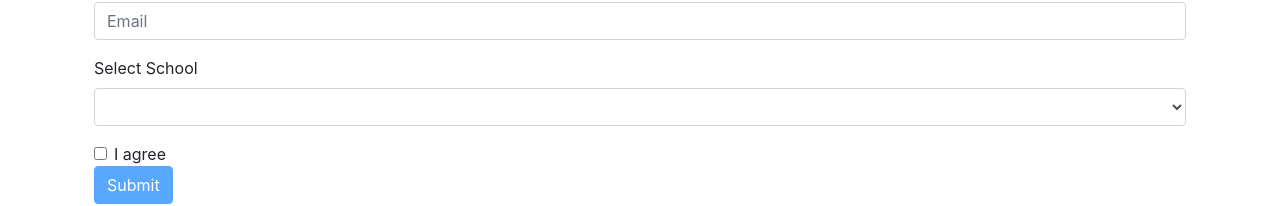
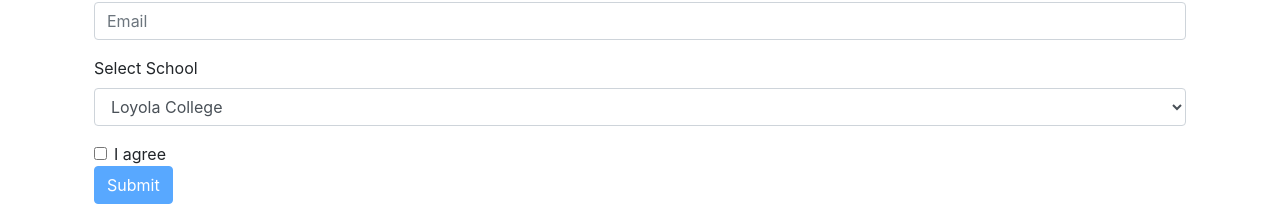
Before and after one commit to afolabiopakunle/angular-template-test, an Angular app: page / in a window 1280 px wide. Shown: the part 194-400 px from the top of the page. Built offline with nearby package versions, Linux system fonts and the light colour scheme.

Commit message:
[ngModel] property binding for default items work

```diff
--- a/src/app/app.component.html
+++ b/src/app/app.component.html
@@ -31,7 +31,7 @@
 
     <div class="form-group">
     <label for="exampleFormControlSelect1">Select School</label>
-    <select required ngModel name="school" class="form-control" id="exampleFormControlSelect1">
+    <select required [ngModel]="defaultSchool" name="school" class="form-control" id="exampleFormControlSelect1">
       <option value="loyola">Loyola College</option>
       <option value="urbanDay">Urban Day</option>
       <option value="ikolaba">Ikolaba Grammar School</option>
--- a/src/app/app.component.ts
+++ b/src/app/app.component.ts
@@ -9,7 +9,7 @@ import { NgForm } from '@angular/forms';
 export class AppComponent  {
   @ViewChild('myForm') signUpForm: NgForm;
 
-  username;
+  defaultSchool: string = 'loyola';
 
   onSubmit() {
     console.log(this.signUpForm.controls)
```
